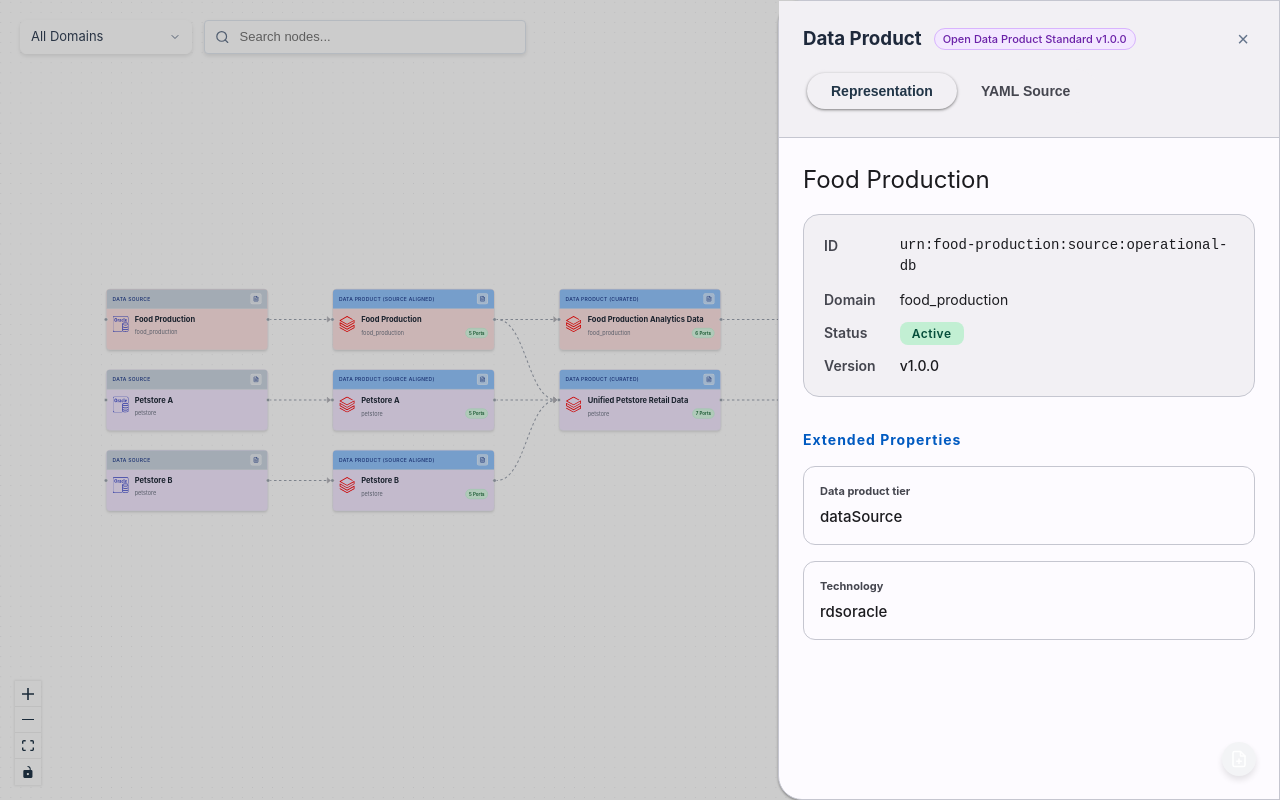
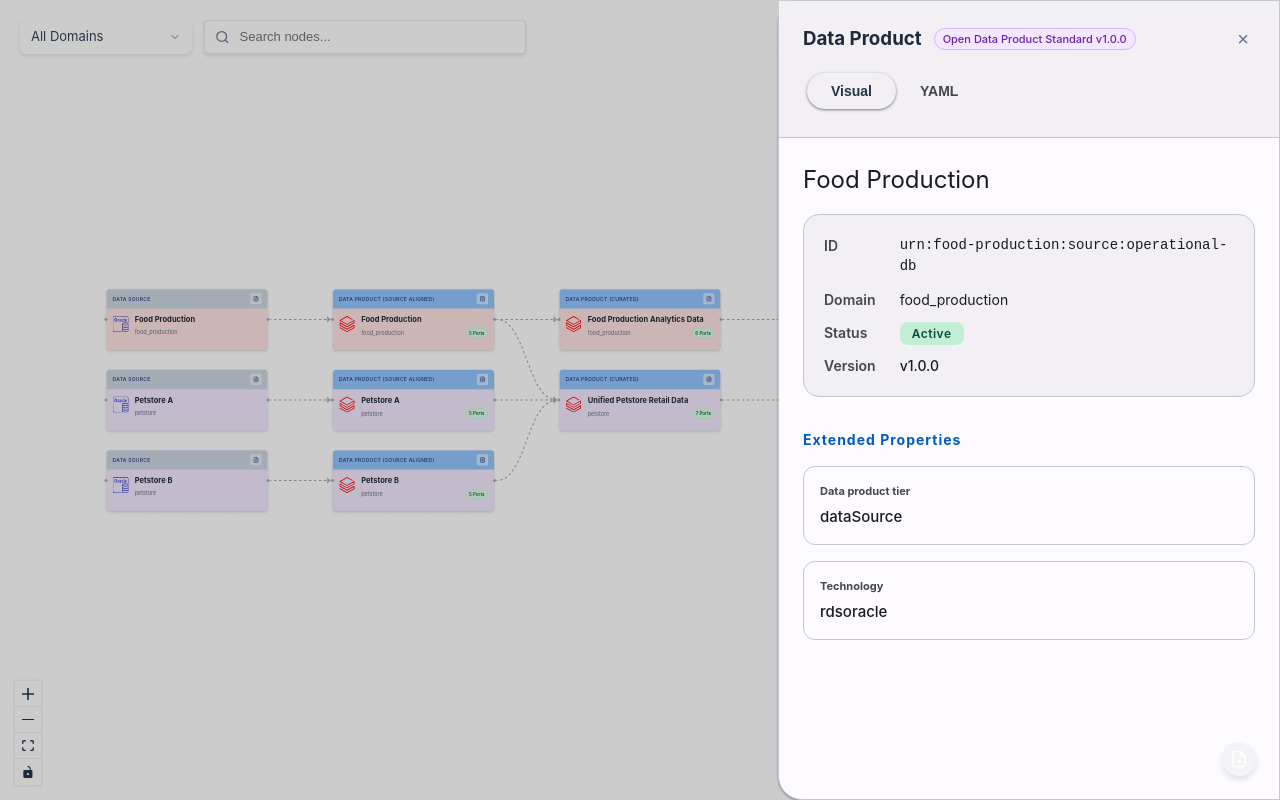
Before and after one commit to joaovicente/data-mesh-viewer, a React (Vite) app: page / in a window 1280 px wide. Both pictures are taken after a click on the element 255 px from the left and 298 px from the top of the page. Built offline with nearby package versions, Linux system fonts and the light colour scheme.

Commit message:
Improved labelling

```diff
--- a/src/Flow.jsx
+++ b/src/Flow.jsx
@@ -1460,7 +1460,7 @@ function Flow() {
                                                 boxShadow: sidePanelTab === 'visual' ? 'var(--m3-elevation-1)' : 'none'
                                             }}
                                         >
-                                            Representation
+                                            Visual
                                         </button>
                                         <button
                                             onClick={() => setSidePanelTab('yaml')}
@@ -1476,7 +1476,7 @@ function Flow() {
                                                 transition: 'all 0.2s ease'
                                             }}
                                         >
-                                            YAML Source
+                                            YAML
                                         </button>
                                     </div>
 
```
